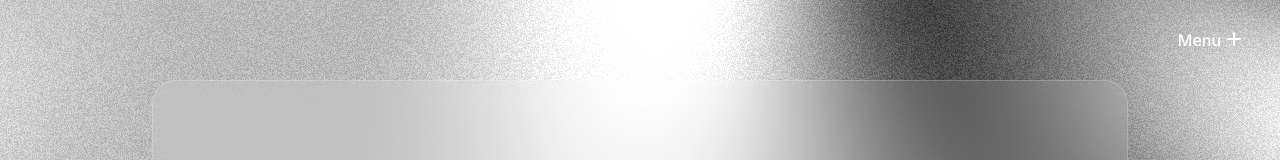
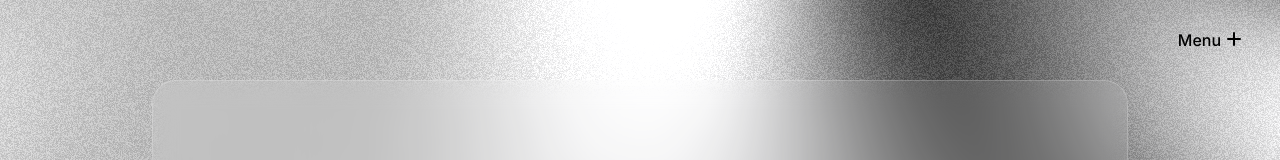
Before and after one commit to IbrahimRaafat/Raafats-Portofolio, a Next.js app: page /maz in a window 1280 px wide. Shown: the top 160 px of the page. Built offline with nearby package versions, Linux system fonts and the light colour scheme.

Commit message:
refine: make menu icon black on Maz page

```diff
--- a/src/pages/maz.tsx
+++ b/src/pages/maz.tsx
@@ -95,6 +95,8 @@ export default function MazCase() {
         socialItems={socialItems}
         displaySocials
         displayItemNumbering={false}
+        menuButtonColor="#000"
+        openMenuButtonColor="#000"
       />
 
       {/* Main Content */}
```
